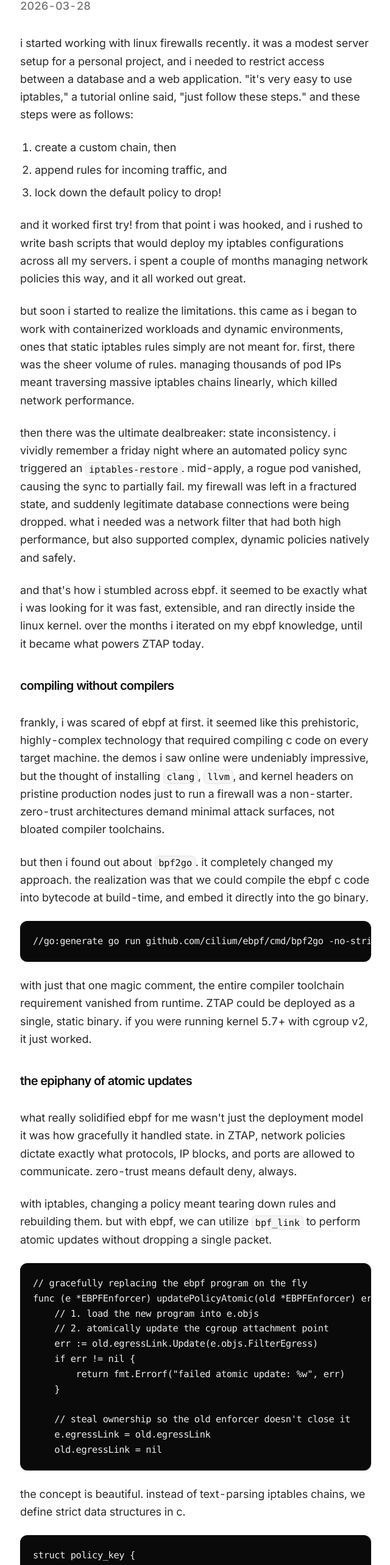
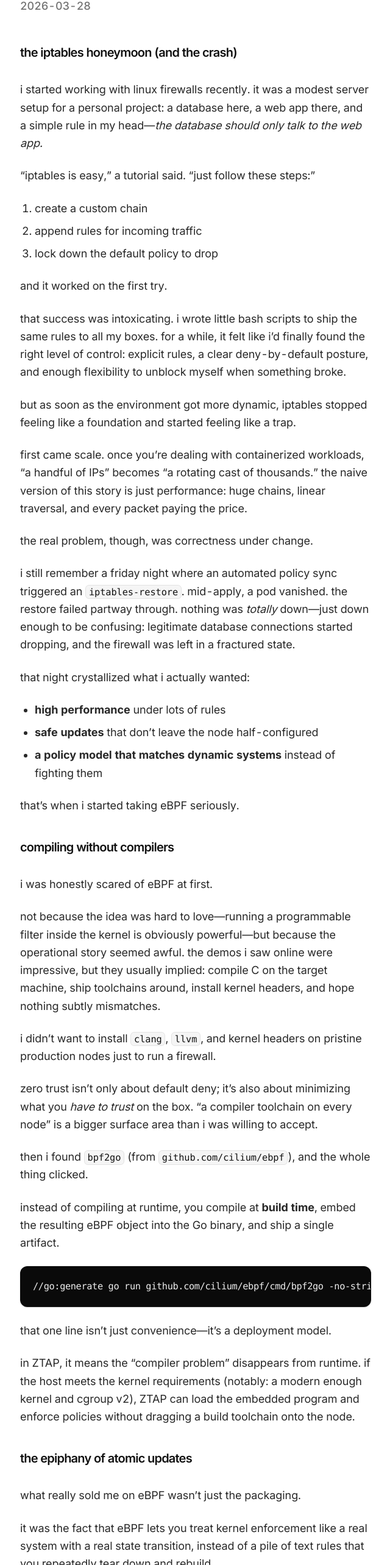
Before and after one commit to msaadshabir/personal-website, a Next.js app: page /writing/building-zero-trust-with-ebpf in a window 1280 px wide. Shown: the part 233-2799 px from the top of the page at 61% size, without its empty margins (319-959 px from the left). Built offline with nearby package versions, Linux system fonts and the light colour scheme.

Commit message:
update blog

```diff
--- a/app/writing/building-zero-trust-with-ebpf/page.tsx
+++ b/app/writing/building-zero-trust-with-ebpf/page.tsx
@@ -32,154 +32,374 @@ export default function BlogPostPage() {
         </header>
 
         <div className="flex flex-col gap-6 mt-6">
+          <h2 className="text-xl font-semibold text-foreground mt-4 mb-2">
+            the iptables honeymoon (and the crash)
+          </h2>
+
           <p>
-            i started working with linux firewalls recently. it was a modest server
-          setup for a personal project, and i needed to restrict access between a database
-          and a web application. "it's very easy to use iptables," a tutorial online said,
-          "just follow these steps." and these steps were as follows:
+            i started working with linux firewalls recently. it was a modest server setup
+            for a personal project: a database here, a web app there, and a simple rule
+            in my head—<em>the database should only talk to the web app.</em>
+          </p>
+
+          <p>
+            “iptables is easy,” a tutorial said. “just follow these steps:”
           </p>
 
           <ol className="list-decimal pl-6 space-y-2">
-          <li>create a custom chain, then</li>
-          <li>append rules for incoming traffic, and</li>
-          <li>lock down the default policy to drop!</li>
+            <li>create a custom chain</li>
+            <li>append rules for incoming traffic</li>
+            <li>lock down the default policy to drop</li>
           </ol>
 
+          <p>and it worked on the first try.</p>
+
           <p>
-          and it worked first try! from that point i was hooked, and i rushed to write
-          bash scripts that would deploy my iptables configurations across all my servers.
-          i spent a couple of months managing network policies this way, and it all worked
-          out great.
+            that success was intoxicating. i wrote little bash scripts to ship the same
+            rules to all my boxes. for a while, it felt like i’d finally found the right
+            level of control: explicit rules, a clear deny-by-default posture, and enough
+            flexibility to unblock myself when something broke.
           </p>
 
           <p>
-          but soon i started to realize the limitations. this came as i began to work with
-          containerized workloads and dynamic environments, ones that static iptables rules
-          simply are not meant for. first, there was the sheer volume of rules. managing
-          thousands of pod IPs meant traversing massive iptables chains linearly, which
-          killed network performance.
+            but as soon as the environment got more dynamic, iptables stopped feeling
+            like a foundation and started feeling like a trap.
           </p>
 
           <p>
-          then there was the ultimate dealbreaker: state inconsistency. i vividly remember
-          a friday night where an automated policy sync triggered an <code className="font-mono text-[0.85em] bg-black/[0.04] dark:bg-white/[0.06] border border-black/[0.08] dark:border-white/[0.12] px-[0.3rem] py-[0.1rem] rounded-md text-foreground">iptables-restore</code>.
-          mid-apply, a rogue pod vanished, causing the sync to partially fail. my firewall
-          was left in a fractured state, and suddenly legitimate database connections were
-          being dropped. what i needed was a network filter that had both high performance,
-          but also supported complex, dynamic policies natively and safely.
+            first came scale. once you’re dealing with containerized workloads, “a handful
+            of IPs” becomes “a rotating cast of thousands.” the naive version of this story
+            is just performance: huge chains, linear traversal, and every packet paying the
+            price.
+          </p>
+
+          <p>the real problem, though, was correctness under change.</p>
+
+          <p>
+            i still remember a friday night where an automated policy sync triggered an{" "}
+            <code className="font-mono text-[0.85em] bg-black/[0.04] dark:bg-white/[0.06] border border-black/[0.08] dark:border-white/[0.12] px-[0.3rem] py-[0.1rem] rounded-md text-foreground">
+              iptables-restore
+            </code>
+            . mid-apply, a pod vanished. the restore failed partway through. nothing was{" "}
+            <em>totally</em> down—just down enough to be confusing: legitimate database
+            connections started dropping, and the firewall was left in a fractured state.
+          </p>
+
+          <p>that night crystallized what i actually wanted:</p>
+
+          <ul className="list-disc pl-6 space-y-2">
+            <li>
+              <strong>high performance</strong> under lots of rules
+            </li>
+            <li>
+              <strong>safe updates</strong> that don’t leave the node half-configured
+            </li>
+            <li>
+              <strong>a policy model that matches dynamic systems</strong> instead of
+              fighting them
+            </li>
+          </ul>
+
+          <p>that’s when i started taking eBPF seriously.</p>
+
+          <h2 className="text-xl font-semibold text-foreground mt-4 mb-2">
+            compiling without compilers
+          </h2>
+
+          <p>i was honestly scared of eBPF at first.</p>
+
+          <p>
+            not because the idea was hard to love—running a programmable filter inside the
+            kernel is obviously powerful—but because the operational story seemed awful.
+            the demos i saw online were impressive, but they usually implied: compile C on
+            the target machine, ship toolchains around, install kernel headers, and hope
+            nothing subtly mismatches.
           </p>
 
           <p>
-          and that's how i stumbled across ebpf. it seemed to be exactly what i was looking
-          for it was fast, extensible, and ran directly inside the linux kernel.
-          over the months i iterated on my ebpf knowledge, until it became what powers
-          ZTAP today.
-        </p>
-
-        <h2 className="text-xl font-semibold text-foreground mt-4 mb-2">compiling without compilers</h2>
-
-        <p>
-          frankly, i was scared of ebpf at first. it seemed like this prehistoric,
-          highly-complex technology that required compiling c code on every target machine.
-          the demos i saw online were undeniably impressive, but the thought of installing <code className="font-mono text-[0.85em] bg-black/[0.04] dark:bg-white/[0.06] border border-black/[0.08] dark:border-white/[0.12] px-[0.3rem] py-[0.1rem] rounded-md text-foreground">clang</code>, <code className="font-mono text-[0.85em] bg-black/[0.04] dark:bg-white/[0.06] border border-black/[0.08] dark:border-white/[0.12] px-[0.3rem] py-[0.1rem] rounded-md text-foreground">llvm</code>,
-          and kernel headers on pristine production nodes just to run a firewall was a
-          non-starter. zero-trust architectures demand minimal attack surfaces, not bloated
-          compiler toolchains.
+            i didn’t want to install{" "}
+            <code className="font-mono text-[0.85em] bg-black/[0.04] dark:bg-white/[0.06] border border-black/[0.08] dark:border-white/[0.12] px-[0.3rem] py-[0.1rem] rounded-md text-foreground">
+              clang
+            </code>
+            ,{" "}
+            <code className="font-mono text-[0.85em] bg-black/[0.04] dark:bg-white/[0.06] border border-black/[0.08] dark:border-white/[0.12] px-[0.3rem] py-[0.1rem] rounded-md text-foreground">
+              llvm
+            </code>
+            , and kernel headers on pristine production nodes just to run a firewall.
           </p>
 
           <p>
-          but then i found out about <code className="font-mono text-[0.85em] bg-black/[0.04] dark:bg-white/[0.06] border border-black/[0.08] dark:border-white/[0.12] px-[0.3rem] py-[0.1rem] rounded-md text-foreground">bpf2go</code>. it completely changed my approach. the
-          realization was that we could compile the ebpf c code into bytecode at build-time,
-          and embed it directly into the go binary.
+            zero trust isn’t only about default deny; it’s also about minimizing what you{" "}
+            <em>have to trust</em> on the box. “a compiler toolchain on every node” is a
+            bigger surface area than i was willing to accept.
+          </p>
+
+          <p>
+            then i found{" "}
+            <code className="font-mono text-[0.85em] bg-black/[0.04] dark:bg-white/[0.06] border border-black/[0.08] dark:border-white/[0.12] px-[0.3rem] py-[0.1rem] rounded-md text-foreground">
+              bpf2go
+            </code>
+            {" "}(from{" "}
+            <code className="font-mono text-[0.85em] bg-black/[0.04] dark:bg-white/[0.06] border border-black/[0.08] dark:border-white/[0.12] px-[0.3rem] py-[0.1rem] rounded-md text-foreground">
+              github.com/cilium/ebpf
+            </code>
+            ), and the whole thing clicked.
+          </p>
+
+          <p>
+            instead of compiling at runtime, you compile at <strong>build time</strong>,
+            embed the resulting eBPF object into the Go binary, and ship a single artifact.
           </p>
 
           <pre className="font-mono bg-[#0a0a0a] text-[#ededed] p-5 rounded-xl overflow-x-auto text-[0.85em] leading-relaxed dark:bg-[#111111] border border-transparent dark:border-[#333] shadow-sm tracking-tight">
             <code>
-//go:generate go run github.com/cilium/ebpf/cmd/bpf2go -no-strip -target bpfel,bpfeb -cc clang bpf ../../bpf/filter.c -- -I../../bpf
+              {
+                "//go:generate go run github.com/cilium/ebpf/cmd/bpf2go -no-strip -target bpfel,bpfeb -cc clang bpf ../../bpf/filter.c -- -I../../bpf"
+              }
+            </code>
+          </pre>
+
+          <p>that one line isn’t just convenience—it’s a deployment model.</p>
+
+          <p>
+            in ZTAP, it means the “compiler problem” disappears from runtime. if the host
+            meets the kernel requirements (notably: a modern enough kernel and cgroup v2),
+            ZTAP can load the embedded program and enforce policies without dragging a build
+            toolchain onto the node.
+          </p>
+
+          <h2 className="text-xl font-semibold text-foreground mt-4 mb-2">
+            the epiphany of atomic updates
+          </h2>
+
+          <p>what really sold me on eBPF wasn’t just the packaging.</p>
+
+          <p>
+            it was the fact that eBPF lets you treat kernel enforcement like a real system
+            with a real state transition, instead of a pile of text rules that you repeatedly
+            tear down and rebuild.
+          </p>
+
+          <p>
+            ZTAP’s policy model is intentionally strict: <em>default deny.</em> policies
+            describe exactly what is allowed—protocols, ports, and destinations/sources
+            (usually expressed as IP blocks once targets are resolved).
+          </p>
+
+          <p>the key difference is how updates work.</p>
+
+          <p>
+            with iptables, “apply a new policy” often becomes “rewrite the world,” and if
+            anything fails mid-flight you can end up in an in-between state. it’s not that
+            iptables is bad; it’s that its common update mechanisms don’t give you a clean
+            transactional boundary.
+          </p>
+
+          <p>
+            with eBPF, ZTAP can do something much closer to a transactional rollout:
+          </p>
+
+          <ol className="list-decimal pl-6 space-y-2">
+            <li>load a <strong>new</strong> eBPF program and its maps</li>
+            <li>populate the policy maps with the <strong>next</strong> policy state</li>
+            <li>atomically swap the cgroup attachment to point at the new program</li>
+          </ol>
+
+          <p>
+            in the ZTAP codebase, that atomic swap is handled via a{" "}
+            <code className="font-mono text-[0.85em] bg-black/[0.04] dark:bg-white/[0.06] border border-black/[0.08] dark:border-white/[0.12] px-[0.3rem] py-[0.1rem] rounded-md text-foreground">
+              bpf_link
+            </code>
+            {" "}update (through{" "}
+            <code className="font-mono text-[0.85em] bg-black/[0.04] dark:bg-white/[0.06] border border-black/[0.08] dark:border-white/[0.12] px-[0.3rem] py-[0.1rem] rounded-md text-foreground">
+              github.com/cilium/ebpf/link
+            </code>
+            ). the implementation updates both egress and ingress hooks:
+          </p>
+
+          <pre className="font-mono bg-[#0a0a0a] text-[#ededed] p-5 rounded-xl overflow-x-auto text-[0.85em] leading-relaxed dark:bg-[#111111] border border-transparent dark:border-[#333] shadow-sm tracking-tight">
+            <code>
+              {`// simplified from ZTAP's reload path
+func (e *eBPFEnforcer) UpdateFrom(old *eBPFEnforcer) error {
+    if old.egressLink != nil {
+        if err := old.egressLink.Update(e.objs.FilterEgress); err != nil {
+            return err
+        }
+        e.egressLink = old.egressLink
+        old.egressLink = nil
+    }
+
+    if old.ingressLink != nil {
+        if err := old.ingressLink.Update(e.objs.FilterIngress); err != nil {
+            return err
+        }
+        e.ingressLink = old.ingressLink
+        old.ingressLink = nil
+    }
+
+    return nil
+}`}
             </code>
           </pre>
 
           <p>
-          with just that one magic comment, the entire compiler toolchain requirement
-          vanished from runtime. ZTAP could be deployed as a single, static binary. if
-          you were running kernel 5.7+ with cgroup v2, it just worked.
+            the important part isn’t the exact method name—it’s the shape of the idea:
           </p>
 
-        <h2 className="text-xl font-semibold text-foreground mt-4 mb-2">the epiphany of atomic updates</h2>
+          <ul className="list-disc pl-6 space-y-2">
+            <li>the old program keeps enforcing while the next one is prepared</li>
+            <li>the swap is a single, explicit step</li>
+            <li>
+              if the swap fails, you can fall back to a full re-attach instead of running
+              in a half-updated state
+            </li>
+          </ul>
 
           <p>
-          what really solidified ebpf for me wasn't just the deployment model it was
-          how gracefully it handled state. in ZTAP, network policies dictate exactly what
-          protocols, IP blocks, and ports are allowed to communicate. zero-trust means
-          default deny, always.
+            and because ZTAP uses typed data structures in the kernel, policy enforcement
+            becomes a map lookup instead of rule traversal.
           </p>
 
           <p>
-          with iptables, changing a policy meant tearing down rules and rebuilding them.
-          but with ebpf, we can utilize <code className="font-mono text-[0.85em] bg-black/[0.04] dark:bg-white/[0.06] border border-black/[0.08] dark:border-white/[0.12] px-[0.3rem] py-[0.1rem] rounded-md text-foreground">bpf_link</code> to perform atomic updates without
-          dropping a single packet.
+            in the current ZTAP implementation, the kernel-side key is designed for fast
+            lookups and supports CIDR matching via LPM tries. conceptually, the match space
+            looks like:
           </p>
 
-        <pre className="font-mono bg-[#0a0a0a] text-[#ededed] p-5 rounded-xl overflow-x-auto text-[0.85em] leading-relaxed dark:bg-[#111111] border border-transparent dark:border-[#333] shadow-sm tracking-tight">
-          <code>
-{`// gracefully replacing the ebpf program on the fly
-func (e *EBPFEnforcer) updatePolicyAtomic(old *EBPFEnforcer) error {
-    // 1. load the new program into e.objs
-    // 2. atomically update the cgroup attachment point
-    err := old.egressLink.Update(e.objs.FilterEgress)
-    if err != nil {
-        return fmt.Errorf("failed atomic update: %w", err)
-    }
-
-    // steal ownership so the old enforcer doesn't close it
-    e.egressLink = old.egressLink
-    old.egressLink = nil`}
-          </code>
-        </pre>
+          <ul className="list-disc pl-6 space-y-2">
+            <li>direction: egress vs ingress</li>
+            <li>protocol: tcp/udp/icmp</li>
+            <li>port: l4 port (or 0 for icmp)</li>
+            <li>ip prefix: ipv4/ipv6 destination (egress) or source (ingress)</li>
+            <li>cgroup id: which workload the packet belongs to (with a “global” fallback)</li>
+          </ul>
 
           <p>
-          the concept is beautiful. instead of text-parsing iptables chains, we define
-          strict data structures in c.
+            that last detail—cgroup identity—ends up being the bridge between “a network
+            policy” and “the exact workload that policy applies to.”
           </p>
 
-        <pre className="font-mono bg-[#0a0a0a] text-[#ededed] p-5 rounded-xl overflow-x-auto text-[0.85em] leading-relaxed dark:bg-[#111111] border border-transparent dark:border-[#333] shadow-sm tracking-tight">
-          <code>
-{`struct policy_key {
-    __u64 cgroup_id;  // source cgroup id
-    __u32 ip;         // target IP
-    __u16 port;
-    __u8  protocol;   // TCP/UDP/ICMP
-    __u8  direction;  // 0=egress, 1=ingress
-};`}
-          </code>
-        </pre>
+          <h3 className="text-lg font-semibold text-foreground mt-4 mb-2">
+            default deny, and the subtlety of ‘selected only’
+          </h3>
 
           <p>
-          this structure sits in an ebpf map. when an update comes from the policy engine,
-          ZTAP just updates the map values or atomically swaps the program attachment
-          point. the networking stack never skips a beat. no dropped packets. no fractured state.
-        </p>
-
-        <h2 className="text-xl font-semibold text-foreground mt-4 mb-2">making it work everywhere</h2>
-
-        <p>
-          of course, not every environment is a pristine 5.7+ linux kernel. i wanted ZTAP
-          to be a tool i could use on my local machine just as easily as in production.
+            one subtle thing i didn’t appreciate early on: <em>default deny</em> is simple
+            in a static world, but in orchestrated environments you also need to decide{" "}
+            <strong>who the policy even applies to</strong>.
           </p>
 
           <p>
-          so while ebpf is the crowning jewel of the linux enforcer (<code className="font-mono text-[0.85em] bg-black/[0.04] dark:bg-white/[0.06] border border-black/[0.08] dark:border-white/[0.12] px-[0.3rem] py-[0.1rem] rounded-md text-foreground">ebpf_linux.go</code>), i
-          still keep traditional fallbacks. if ZTAP detects an older kernel, it falls
-          back to a custom <code className="font-mono text-[0.85em] bg-black/[0.04] dark:bg-white/[0.06] border border-black/[0.08] dark:border-white/[0.12] px-[0.3rem] py-[0.1rem] rounded-md text-foreground">ZTAP-EGRESS</code> iptables chain. if i build for macOS, it hooks
-          into <code className="font-mono text-[0.85em] bg-black/[0.04] dark:bg-white/[0.06] border border-black/[0.08] dark:border-white/[0.12] px-[0.3rem] py-[0.1rem] rounded-md text-foreground">pf</code>. but the core principle remains the same.
+            ZTAP’s eBPF program supports a “selected only” mode: if enabled, only traffic
+            from cgroups explicitly selected by policies is evaluated for default-deny
+            behavior; everything else is allowed.
+          </p>
+
+          <p>that sounds like a footnote, but it’s the difference between:</p>
+
+          <ul className="list-disc pl-6 space-y-2">
+            <li>“this node is now a default-deny firewall for every process”</li>
+            <li>“this policy applies to the workloads i selected, and nothing else”</li>
+          </ul>
+
+          <p>
+            that distinction matters when you’re trying to make enforcement safe to roll
+            out.
+          </p>
+
+          <h3 className="text-lg font-semibold text-foreground mt-4 mb-2">
+            flows as a first-class output
+          </h3>
+
+          <p>
+            another thing i love about this design is that enforcement can emit structured
+            flow events.
           </p>
 
           <p>
-          ebpf didn't just solve my performance issues; it completely changed how i think
-          about kernel-space programming. maybe one day i'll explore writing an entire
-          network stack in ebpf. but for now, it sets a nice foundation for true zero-trust
-          microsegmentation.
+            the eBPF program writes{" "}
+            <code className="font-mono text-[0.85em] bg-black/[0.04] dark:bg-white/[0.06] border border-black/[0.08] dark:border-white/[0.12] px-[0.3rem] py-[0.1rem] rounded-md text-foreground">
+              flow_event
+            </code>
+            {" "}records into a ring buffer map, and ZTAP can pin that map in bpffs (by
+            default at{" "}
+            <code className="font-mono text-[0.85em] bg-black/[0.04] dark:bg-white/[0.06] border border-black/[0.08] dark:border-white/[0.12] px-[0.3rem] py-[0.1rem] rounded-md text-foreground">
+              /sys/fs/bpf/ztap/flow_events
+            </code>
+            ) so user-space tools can stream what’s happening.
           </p>
+
+          <p>
+            you don’t have to guess whether something was allowed or blocked—you can observe
+            it.
+          </p>
+
+          <h2 className="text-xl font-semibold text-foreground mt-4 mb-2">
+            making it work everywhere
+          </h2>
+
+          <p>of course, not every environment is a pristine modern linux kernel.</p>
+
+          <p>
+            i wanted ZTAP to be a tool i could use locally just as easily as in production,
+            and i didn’t want “no eBPF” to mean “no story.”
+          </p>
+
+          <p>so the design is intentionally layered:</p>
+
+          <ul className="list-disc pl-6 space-y-2">
+            <li>the <strong>policy model</strong> stays the same</li>
+            <li>
+              a <strong>compiler</strong> stage turns policies into enforceable primitives
+              (often concrete IP blocks)
+            </li>
+            <li>
+              an <strong>enforcer backend</strong> applies those primitives using the best
+              mechanism available
+            </li>
+          </ul>
+
+          <p>on linux, the eBPF enforcer is the crown jewel.</p>
+
+          <p>
+            but when eBPF isn’t available (kernel constraints, missing cgroup v2, or
+            insufficient privileges), ZTAP keeps traditional fallbacks around. on linux
+            that can mean an iptables-based path; on macOS, a pf-based path.
+          </p>
+
+          <p>
+            these fallbacks aren’t as elegant as “maps + atomic program swap,” but they
+            keep the policy model portable and make it possible to iterate without requiring
+            perfect conditions everywhere.
+          </p>
+
+          <h2 className="text-xl font-semibold text-foreground mt-4 mb-2">
+            closing thoughts
+          </h2>
+
+          <p>
+            eBPF didn’t just solve my performance issues; it changed how i think about{" "}
+            <em>updates</em>.
+          </p>
+
+          <p>
+            the real win wasn’t “kernel code is fast.” it was “the enforcement state has a
+            clean transition,” and the system has fewer ways to land in a weird half-applied
+            middle.
+          </p>
+
+          <p>
+            if you’re building something in the zero-trust / microsegmentation space, that’s
+            the bar i’d aim for:
+          </p>
+
+          <ul className="list-disc pl-6 space-y-2">
+            <li>make policy changes safe</li>
+            <li>make enforcement observable</li>
+            <li>make the runtime surface area boring</li>
+          </ul>
+
+          <p>and then, once it’s boring, you can make it fast.</p>
         </div>
       </article>
     </section>
```
Lines whose indentation alone changed are shown as unchanged.
